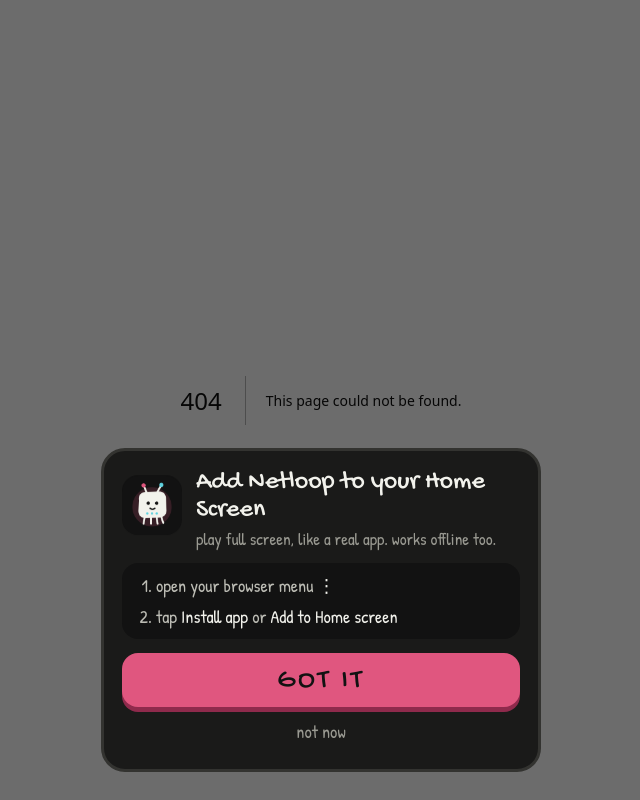
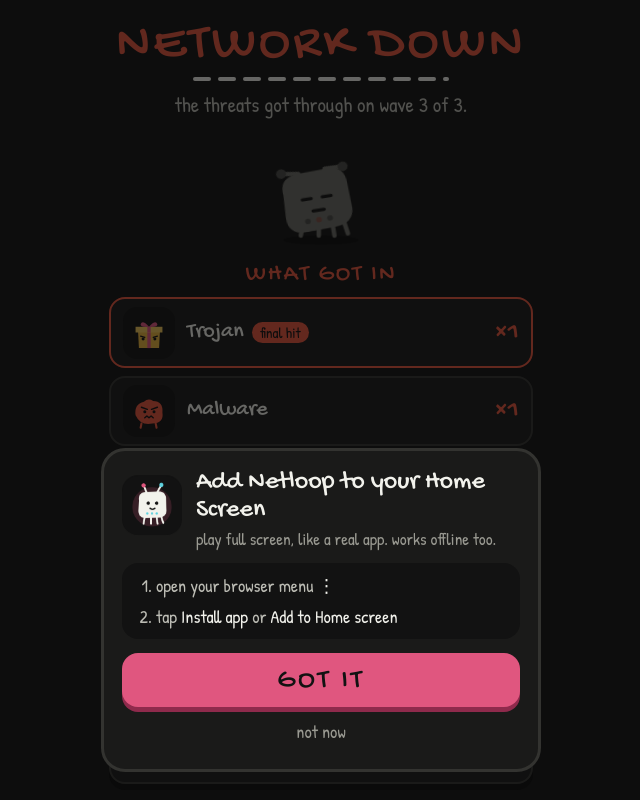
Before and after one commit to Gabi-comm/Netloop, a Next.js app: page /tmp-down in a window 1280 px wide. Before the commit this address had no page. Shown: the whole page, without its empty margins (319-959 px from the left). Built offline with nearby package versions, Linux system fonts and the light colour scheme.

Commit message:
tweaking zone seure section

```diff
--- /dev/null
+++ b/src/app/tmp-down/page.tsx
@@ -0,0 +1,10 @@
+"use client";
+import { NetworkDownView } from "@/features/play/ResultView";
+import { createRun } from "@/game/runState";
+export default function P() {
+  const run = createRun(5);
+  run.wave = 3;
+  run.score = 2480;
+  run.breaches = ["malware", "botnet", "trojan"];
+  return <NetworkDownView run={run} onRetry={() => {}} onQuit={() => {}} />;
+}
--- a/src/features/play/ResultView.tsx
+++ b/src/features/play/ResultView.tsx
@@ -15,7 +15,7 @@
 export function ZoneClearedView({ run, reward, onContinue, onReplay }: { run: RunState; reward: StageReward; onContinue: () => void; onReplay: () => void }) {
   const next = getStage(run.stage.id + 1);
   return (
-    <main className={styles.page}>
+    <main className={`${styles.page} ${styles.pageFit}`}>
       <div className={styles.pageHead}>
         <h1 className={styles.pageTitle}>ZONE SECURED!</h1>
         <DashedRule width={260} />
@@ -85,7 +85,7 @@
 export function NetworkDownView({ run, onRetry, onQuit }: { run: RunState; onRetry: () => void; onQuit: () => void }) {
   const breaches = groupBreaches(run.breaches);
   return (
-    <main className={styles.page}>
+    <main className={`${styles.page} ${styles.pageFit}`}>
       <div className={styles.pageHead}>
         <h1 className={styles.pageTitle} style={{ color: "var(--threat)" }}>NETWORK DOWN</h1>
         <DashedRule width={260} />
--- a/src/features/play/play.module.css
+++ b/src/features/play/play.module.css
@@ -829,7 +829,7 @@
 }
 
 .pageFit .pageTitle {
-  font-size: clamp(34px, min(11vw, 6.5dvh), 64px);
+  font-size: clamp(30px, min(9.6vw, 6.5dvh), 64px);
   white-space: nowrap;
 }
 
@@ -883,3 +883,86 @@
 .pageFit .rerollNote {
   font-size: clamp(13px, 2dvh, 16px);
 }
+
+.pageFit .stars {
+  margin: 0;
+}
+
+.pageFit .star svg {
+  width: clamp(38px, 7dvh, 58px);
+  height: auto;
+}
+
+.pageFit .resultArt {
+  margin: 0;
+}
+
+.pageFit .resultArt svg {
+  width: clamp(72px, 14dvh, 120px);
+  height: auto;
+}
+
+.pageFit .stat {
+  padding: clamp(4px, 1dvh, 8px) 4px;
+}
+
+.pageFit .statValue {
+  font-size: clamp(22px, 4dvh, 30px);
+}
+
+.pageFit .statLabel {
+  font-size: clamp(13px, 2.1dvh, 16px);
+}
+
+.pageFit .breakdown {
+  gap: clamp(2px, 0.7dvh, 6px);
+  padding: clamp(8px, 1.6dvh, 14px) 14px;
+  font-size: clamp(15px, 2.6dvh, 20px);
+}
+
+.pageFit .breakdownTotal {
+  font-size: clamp(20px, 3.5dvh, 26px);
+}
+
+.pageFit .buttonStack {
+  gap: clamp(12px, 1.8dvh, 16px);
+}
+
+.pageFit .buttonStack > button:first-child {
+  min-height: clamp(52px, 8.5dvh, 72px);
+  font-size: clamp(26px, 4.6dvh, 38px);
+}
+
+.pageFit .breaches {
+  gap: clamp(4px, 1dvh, 8px);
+}
+
+.pageFit .breachesTitle {
+  font-size: clamp(19px, 3.3dvh, 24px);
+}
+
+.pageFit .breachList {
+  gap: clamp(5px, 1dvh, 8px);
+}
+
+.pageFit .breach {
+  padding: clamp(4px, 0.9dvh, 8px) 12px;
+}
+
+.pageFit .breachArt {
+  width: clamp(38px, 6.5dvh, 52px);
+  height: clamp(38px, 6.5dvh, 52px);
+}
+
+.pageFit .breachArt img {
+  width: 80%;
+  height: auto;
+}
+
+.pageFit .breachName {
+  font-size: clamp(18px, 3.1dvh, 22px);
+}
+
+.pageFit .breachCount {
+  font-size: clamp(22px, 3.9dvh, 28px);
+}
```
